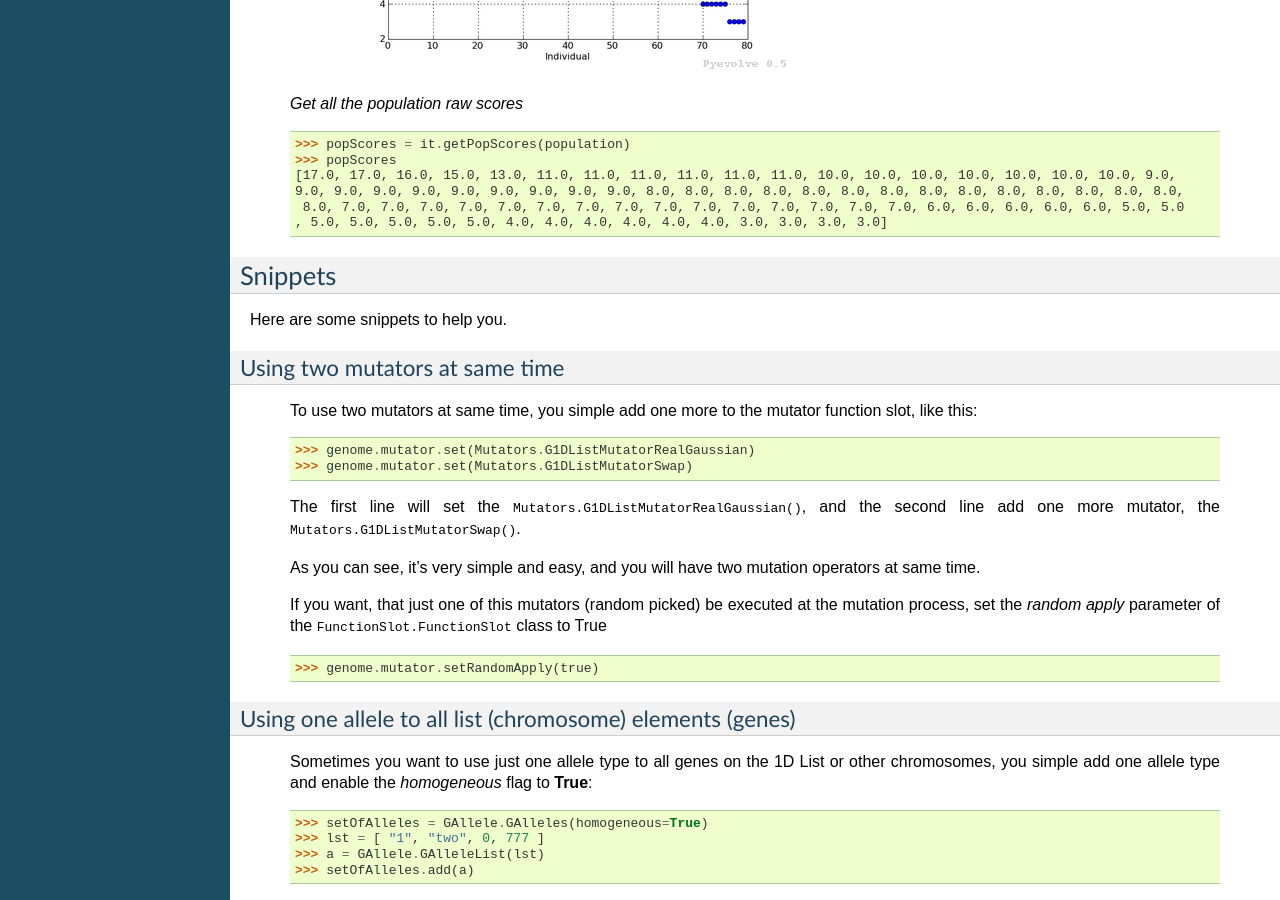
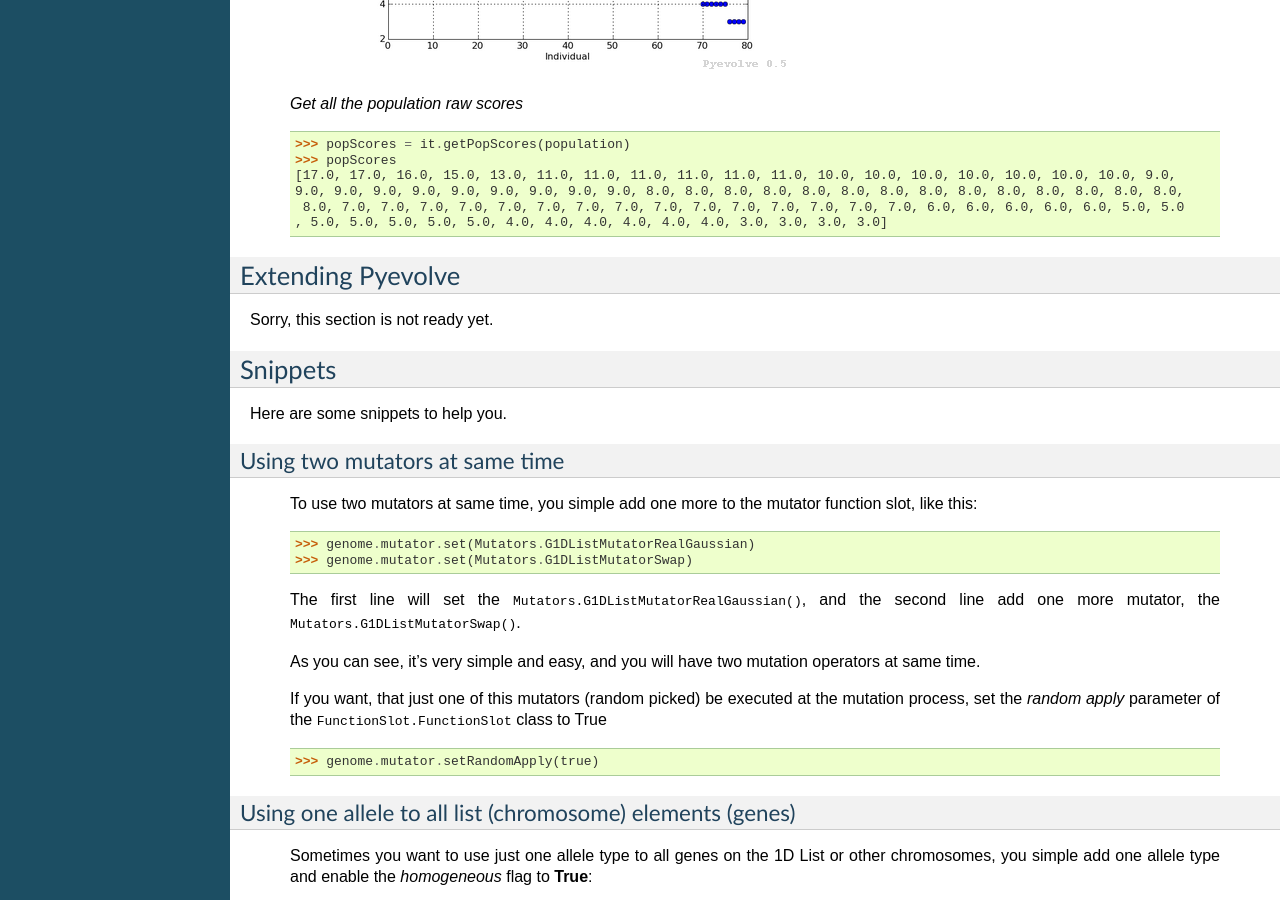
Before and after one commit to cfobel/python___pyevolve, a Sphinx documentation site: the page built from docs/source/getstarted.rst, in a window 1280 px wide and 900 px high, scrolled down 6043 px. Built offline with Sphinx 7.4.7, drawn with Linux system fonts in a browser that asks for light colours.

```diff
--- a/docs/source/.templates/layout.html
+++ b/docs/source/.templates/layout.html
@@ -13,3 +13,20 @@
 </a>
 
 {% endblock %}
+
+{% block document %}
+
+
+{{ super() }}
+
+<script type="text/javascript">
+var gaJsHost = (("https:" == document.location.protocol) ? "https://ssl." : "http://www.");
+document.write(unescape("%3Cscript src='" + gaJsHost + "google-analytics.com/ga.js' type='text/javascript'%3E%3C/script%3E"));
+</script>
+<script type="text/javascript">
+try {
+var pageTracker = _gat._getTracker("UA-7117443-1");
+pageTracker._trackPageview();
+} catch(err) {}</script>
+
+{% endblock %}
--- a/docs/source/getstarted.rst
+++ b/docs/source/getstarted.rst
@@ -297,6 +297,11 @@
        8.0, 7.0, 7.0, 7.0, 7.0, 7.0, 7.0, 7.0, 7.0, 7.0, 7.0, 7.0, 7.0, 7.0, 7.0, 7.0, 6.0, 6.0, 6.0, 6.0, 6.0, 5.0, 5.0
       , 5.0, 5.0, 5.0, 5.0, 5.0, 4.0, 4.0, 4.0, 4.0, 4.0, 4.0, 3.0, 3.0, 3.0, 3.0]
 
+Extending Pyevolve
+---------------------------------------------------------------------------
+
+Sorry, this section is not ready yet.
+
 Snippets
 ---------------------------------------------------------------------------
 
```
